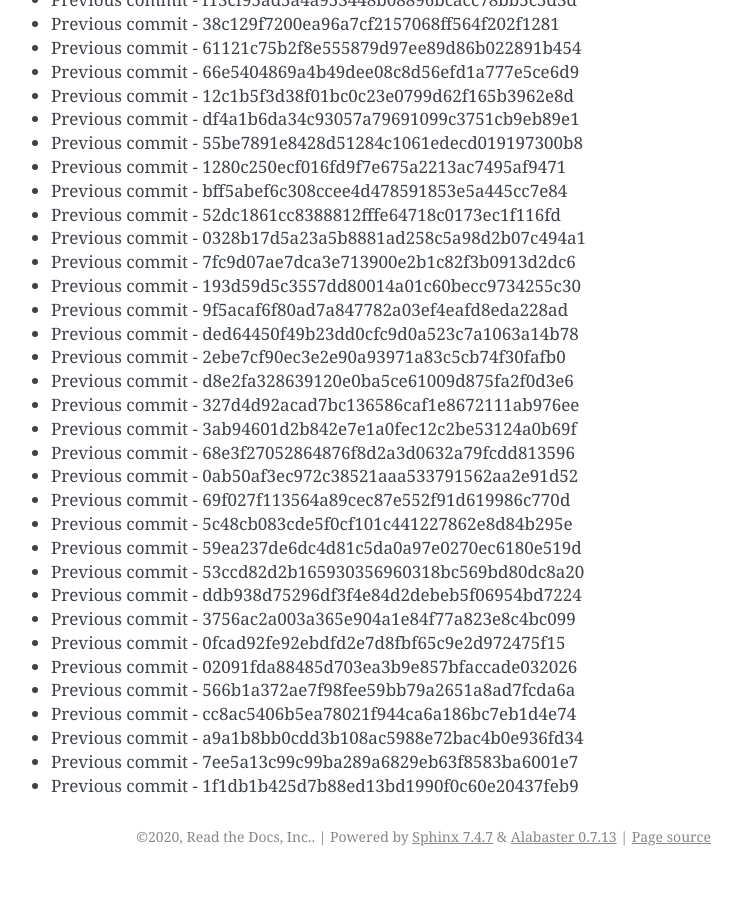
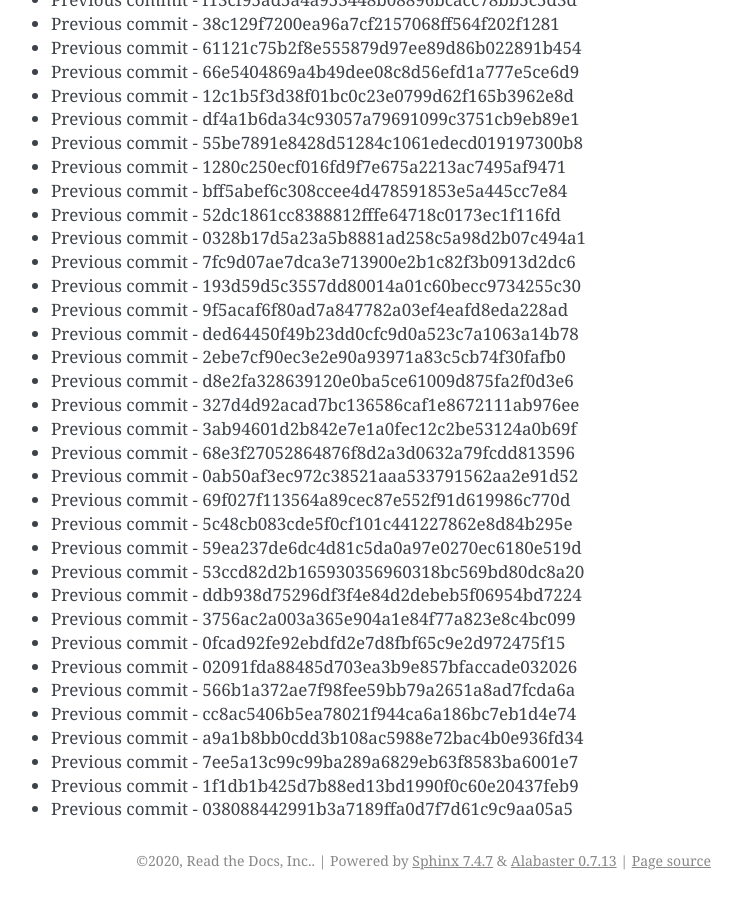
Before and after one commit to readthedocs/rtd-git-stresstest, a Sphinx documentation site: the page built from docs/updates.rst, in a window 1280 px wide and 900 px high, scrolled down 58196 px. Shown: the whole window, without its empty margins (399-1141 px from the left). Built offline with Sphinx 7.4.7, drawn with Linux system fonts in a browser that asks for light colours; before the commit the page ends 59072 px from its top, so only the background shows below that.

Commit message:
Generating commit from previous: 038088442991b3a7189ffa0d7f7d61c9c9aa05a5

```diff
--- a/docs/updates.rst
+++ b/docs/updates.rst
@@ -2477,3 +2477,4 @@ It can be tested for any performance characteristics.
 * Previous commit - a9a1b8bb0cdd3b108ac5988e72bac4b0e936fd34
 * Previous commit - 7ee5a13c99c99ba289a6829eb63f8583ba6001e7
 * Previous commit - 1f1db1b425d7b88ed13bd1990f0c60e20437feb9
+* Previous commit - 038088442991b3a7189ffa0d7f7d61c9c9aa05a5
```
